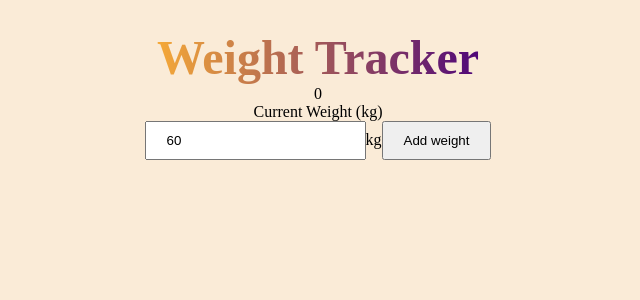
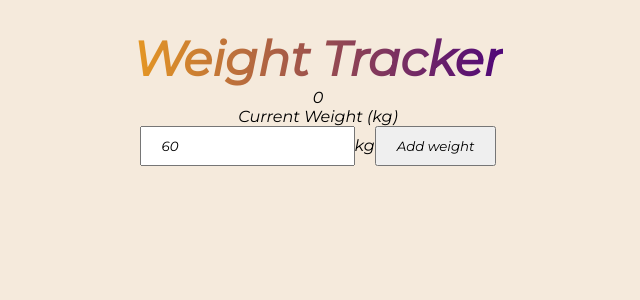
Before and after one commit to Lu-Smith/weight_tracker_vue, a Vue app: page / in a window 1280 px wide. Shown: the top 300 px of the page, without its empty margins (322-962 px from the left). Built offline with nearby package versions, Linux system fonts and the light colour scheme.

Commit message:
Updates style.css

```diff
--- a/src/style.css
+++ b/src/style.css
@@ -1,19 +1,29 @@
+@import url('https://fonts.googleapis.com/css2?family=Montserrat:ital@1&display=swap');
+
 * {
   margin: 0;
   padding: 0;
   box-sizing: border-box;
+  font-family: 'montserrat', sans-serif;
 }
 
 body {
   text-align: center;
-  background-color: antiquewhite;
+  background-color: rgb(245, 234, 220);
   padding: 30px;
 }
 
 h1 {
   font-size: 48px;
-  background: linear-gradient(90deg, #f5a938, #4f0779);
+  background: linear-gradient(90deg, #e69823, #4f0779);
   -webkit-background-clip: text;
   color: transparent;
   display: inline-block;
+  font-weight: 700;
 }
+
+h2 {
+  margin: 30px;
+  color: #666262;
+  font-weight: 400;
+}
```
